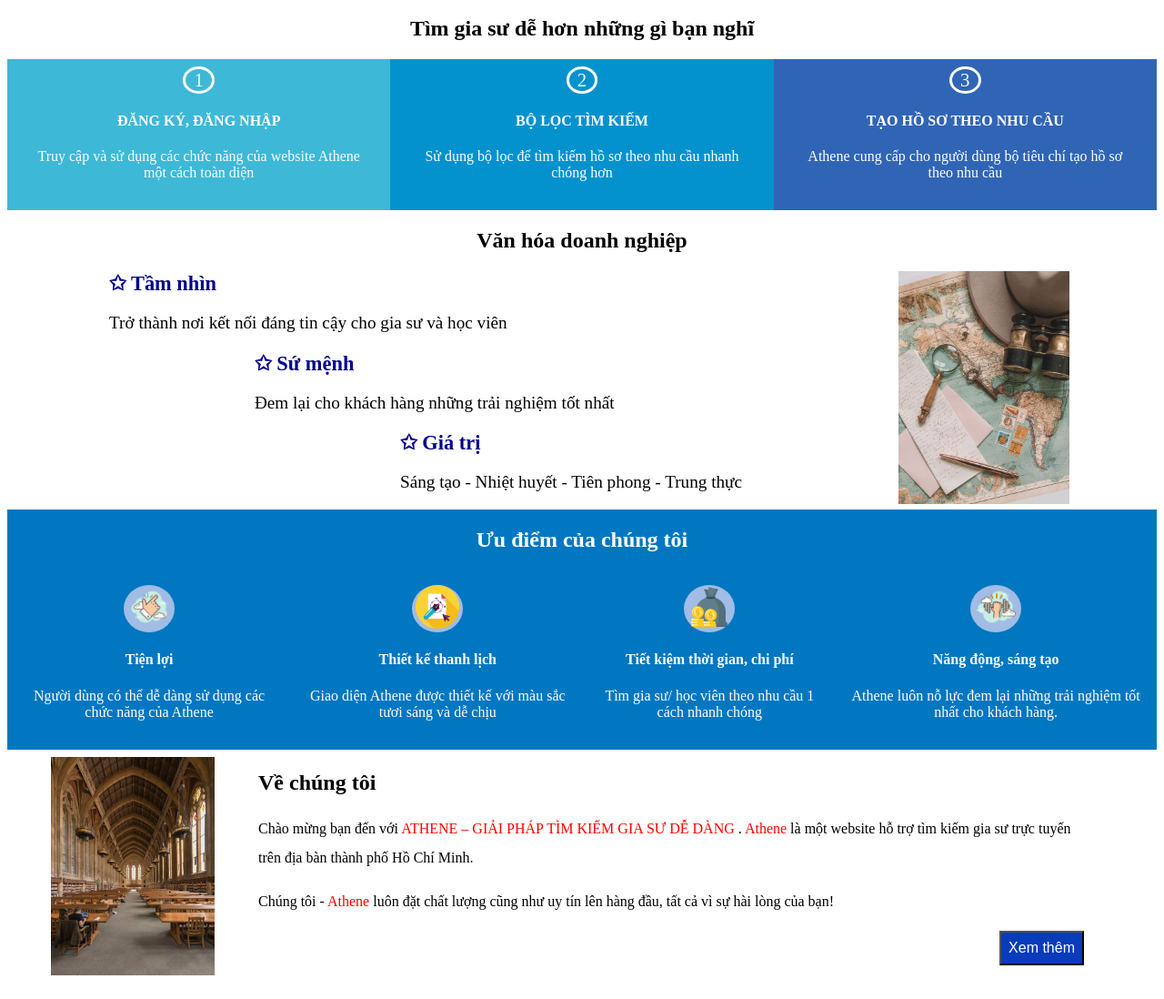
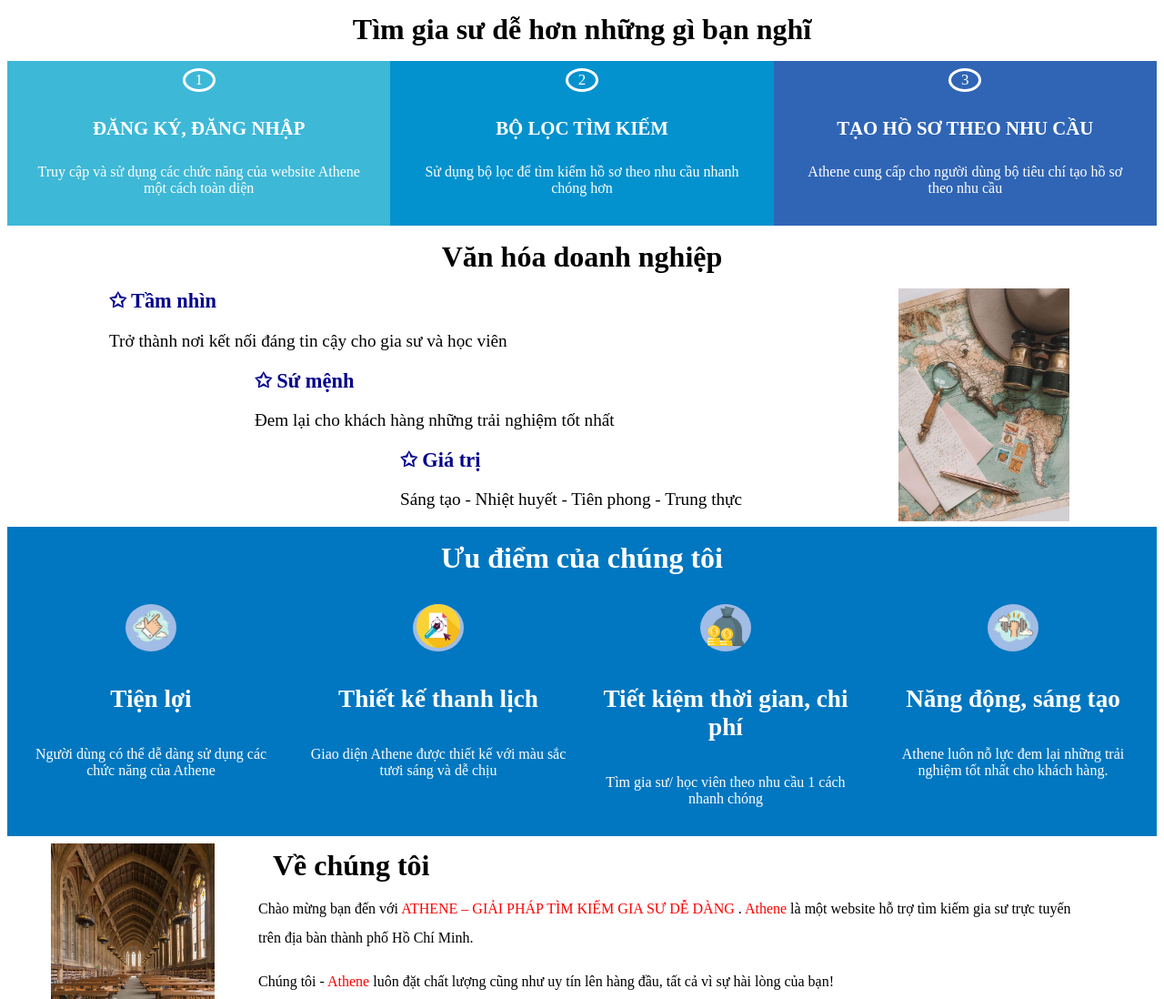
Before and after one commit to Web1Nhom7/AtheneProject_Group7, a plain HTML site: page AtheneMain_HTML/HomePage.html in a window 1280 px wide. Shown: the part 500-1598 px from the top of the page at 91% size. Drawn offline with Linux system fonts and the light colour scheme; a script that the page names is missing.

Commit message:
update homepage reponsive

```diff
--- a/AtheneMain_HTML/HomePage.html
+++ b/AtheneMain_HTML/HomePage.html
@@ -15,6 +15,12 @@
 <!-- Body -->
 
 <body>
+     <!-- Header -->
+     <div w3-include-html="../Athene_header_footer/Header.html"></div>
+     <script async>
+         w3.includeHTML();
+     </script>
+
     <!-- Banner -->
     <div class="mySlides disappear">
         <img class="banner-image" src="../Images/HomePage/Banner_Welcome.png">
@@ -72,34 +78,27 @@
         }
     </script>
 
-    <!-- Header -->
-    <div w3-include-html="../Athene_header_footer/Header.html"></div>
-    <script async>
-        w3.includeHTML();
-    </script>
-
-
     <!-- User flow content -->
-    <h2 class="title">Tìm gia sư dễ hơn những gì bạn nghĩ</h2>
+    <div class="title">Tìm gia sư dễ hơn những gì bạn nghĩ</div>
     <div class="user-flow">
         <div class="user__item-left inner-padding">
             <p class="number">1</p>
-            <h4>ĐĂNG KÝ, ĐĂNG NHẬP</h4>
+            <h4 class="userflow-title">ĐĂNG KÝ, ĐĂNG NHẬP</h4>
             <p>Truy cập và sử dụng các chức năng của website Athene một cách toàn diện</p>
         </div>
         <div class="user__item-middle inner-padding">
             <p class="number">2</p>
-            <h4>BỘ LỌC TÌM KIẾM</h4>
+            <h4 class="userflow-title">BỘ LỌC TÌM KIẾM</h4>
             <p>Sử dụng bộ lọc để tìm kiếm hồ sơ theo nhu cầu nhanh chóng hơn</p>
         </div>
         <div class="user__item-right inner-padding">
             <p class="number">3</p>
-            <h4>TẠO HỒ SƠ THEO NHU CẦU</h4>
+            <h4 class="userflow-title">TẠO HỒ SƠ THEO NHU CẦU</h4>
             <p>Athene cung cấp cho người dùng bộ tiêu chí tạo hồ sơ theo nhu cầu</p>
         </div>
     </div>
     <!-- Our company content -->
-    <h2 class="title">Văn hóa doanh nghiệp</h2>
+    <div class="title">Văn hóa doanh nghiệp</div>
     <div class="our-company">
         <div class="company__item--left">
             <div id="vision">
@@ -119,14 +118,14 @@
     </div>
     <!-- Our strength content -->
     <div class="our-strength">
-        <h2>Ưu điểm của chúng tôi</h2>
+        <div class="title">Ưu điểm của chúng tôi</div>
         <div class="strength-content">
             <div class="strength__item--inside">
                 <div class="strength-container">
                     <div class="icon-container">
                         <img class="strength-icon" src="../Images/HomePage/Easy.png" alt="">
                     </div>
-                    <h4>Tiện lợi</h4>
+                    <h4 class="strength-title">Tiện lợi</h4>
                     <p>Người dùng có thể dễ dàng sử dụng các chức năng của Athene</p>
                 </div>
             </div>
@@ -136,7 +135,7 @@
                     <div class="icon-container">
                         <img class="strength-icon" src="../Images/HomePage/Design.png" alt="">
                     </div>
-                    <h4>Thiết kế thanh lịch</h4>
+                    <h4 class="strength-title">Thiết kế thanh lịch</h4>
                     <p>Giao diện Athene được thiết kế với màu sắc tươi sáng và dễ chịu</p>
                 </div>
             </div>
@@ -145,7 +144,7 @@
                     <div class="icon-container">
                         <img class="strength-icon" src="../Images/HomePage/Savings.png" alt="">
                     </div>
-                    <h4>Tiết kiệm thời gian, chi phí</h4>
+                    <h4 class="strength-title">Tiết kiệm thời gian, chi phí</h4>
                     <p>Tìm gia sư/ học viên theo nhu cầu 1 cách nhanh chóng</p>
                 </div>
             </div>
@@ -154,7 +153,7 @@
                     <div class="icon-container">
                         <img class="strength-icon" src="../Images/HomePage/Strength.png" alt="">
                     </div>
-                    <h4>Năng động, sáng tạo</h4>
+                    <h4 class="strength-title">Năng động, sáng tạo</h4>
                     <p>Athene luôn nỗ lực đem lại những trải nghiệm tốt nhất cho khách hàng.</p>
                 </div>
             </div>
@@ -166,7 +165,7 @@
             <img id="us-photo" src="../Images/HomePage/AboutUs.jpg">
         </div>
         <div class="us__item--right">
-            <h2>Về chúng tôi</h2>
+            <div class="title" style="text-align: left;">Về chúng tôi</div>
             <p>Chào mừng bạn đến với <span>ATHENE – GIẢI PHÁP TÌM KIẾM GIA SƯ DỄ DÀNG</span> .
                 <span>Athene</span> là một website hỗ trợ tìm kiếm gia sư trực tuyến trên địa bàn thành phố Hồ Chí Minh.
             </p>
--- a/CSS/HomePage.css
+++ b/CSS/HomePage.css
@@ -1,5 +1,4 @@
 /* Banner */
-
 .mySlides {
     display: none;
 }
@@ -60,8 +59,14 @@
 
 .title {
     text-align: center;
+    font-size: 2rem;
+    font-weight: bold;
+    margin: 1rem;
 }
 
+.userflow-title{
+    font-size: 1.3rem;
+}
 .user-flow {
     display: flex;
     text-align: center;
@@ -91,30 +96,10 @@
     border-radius: 50%;
     border: 3px solid white;
     text-align: center;
-    font-size: 1.3rem;
-    width: 8%;
+    font-size: 17px;
+    width: 30px;
     margin: 0.5rem auto 0 auto;
 }
-
-
-/* Responsive user-flow */
-
-@media screen and (max-width: 600px) {
-    .user-flow {
-        text-align: center;
-        font-size: 2rem;
-    }
-    .number {
-        border-radius: 50%;
-        font-size: 15px;
-        width: 15%;
-        margin: 1rem auto 0 auto;
-    }
-    .title {
-        font-size: 2rem;
-    }
-}
-
 
 /* Our company CSS */
 
@@ -151,43 +136,17 @@
     font-weight: bold;
 }
 
-@media screen and (max-width: 600px) {
-    #company-photo {
-        height: 21rem;
-        margin: 0;
-        padding: 0;
-    }
-    .our-company {
-        text-align: left;
-        margin-left: 1rem;
-        font-size: 2rem;
-        font-weight: bold;
-    }
-    .company__item--left {
-        margin-top: -2.5rem;
-    }
-    #mission,
-    #vision,
-    #core-value {
-        margin: auto;
-    }
-    .company__item--left p {
-        margin: 1.3rem;
-    }
-    .title-color {
-        font-size: 2.3rem;
-    }
+/* Our Strength */
+.strength-title{
+    font-size: 1.7rem;
 }
-
-
-/* Our Strength */
-
 .our-strength {
     background-color: #0077C0;
     display: flex;
     flex-direction: column;
     text-align: center;
     color: white;
+
 }
 
 .strength-content {
@@ -200,7 +159,9 @@
     flex: 1;
     margin: 1rem;
 }
-
+.strength__item--inside{
+    width: 25%;
+}
 .icon-container {
     border-radius: 50%;
     background-color: #A1BCE5;
@@ -212,27 +173,8 @@
 .strength-icon {
     height: 3rem;
     margin: auto;
+    min-height: 30px;
 }
-
-@media screen and (max-width: 600px) {
-    .strength-icon {
-        height: 5rem;
-        margin: auto;
-    }
-    .icon-container {
-        width: 6.2rem;
-    }
-    .our-strength {
-        font-size: 2rem;
-    }
-    .strength-container p {
-        display: none;
-    }
-    .strength__item--inside {
-        flex: 1;
-    }
-}
-
 
 /* About us CSS */
 
@@ -263,15 +205,68 @@
 }
 
 @media screen and (max-width: 600px) {
-    .about-us {
+    /* Responsive user-flow */
+    /* .user-flow {
+        text-align: center;
+        font-size: 2rem;
+    } */
+
+    /* .number {
+        border-radius: 50%;
+        font-size: 15px;
+        width: 15%;
+        margin: 1rem auto 0 auto;
+    } */
+    /* #company-photo {
+        height: 21rem;
+        margin: 0;
+        padding: 0;
+    } */
+    /* .our-company {
+        text-align: left;
+        margin-left: 1rem;
+        font-size: 2rem;
+        font-weight: bold;
+    } */
+    /* .company__item--left {
+        margin-top: -2.5rem;
+    } */
+    #mission,
+    #vision,
+    #core-value {
+        margin: auto;
+    }
+    .company__item--left p {
+        margin: 1.3rem;
+    }
+    /* .title-color {
+        font-size: 2.3rem;
+    } */
+    /* .strength-icon {
+        height: 5rem;
+        margin: auto;
+    } */
+    /* .icon-container {
+        width: 6.2rem;
+    } */
+    /* .our-strength {
+        font-size: 2rem;
+    } */
+    .strength-container p {
+        display: none;
+    }
+    /* .strength__item--inside {
+        flex: 1;
+    } */
+    /* .about-us {
         font-size: 2rem;
         line-height: 2.5rem;
-    }
-    #us-photo {
+    } */
+    /* #us-photo {
         height: 30rem;
         margin: 1rem 2rem;
-    }
-    .about-us button {
+    } */
+    /* .about-us button {
         font-size: 1.5rem;
-    }
+    } */
 }
```
